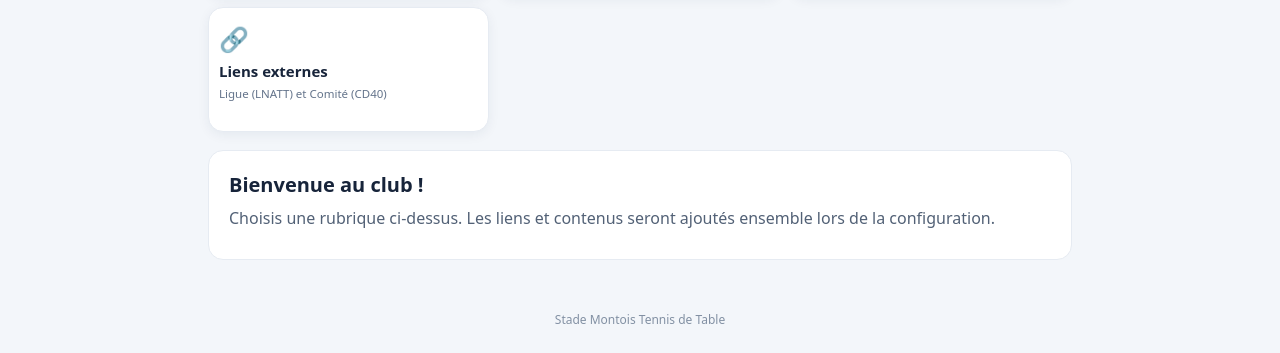
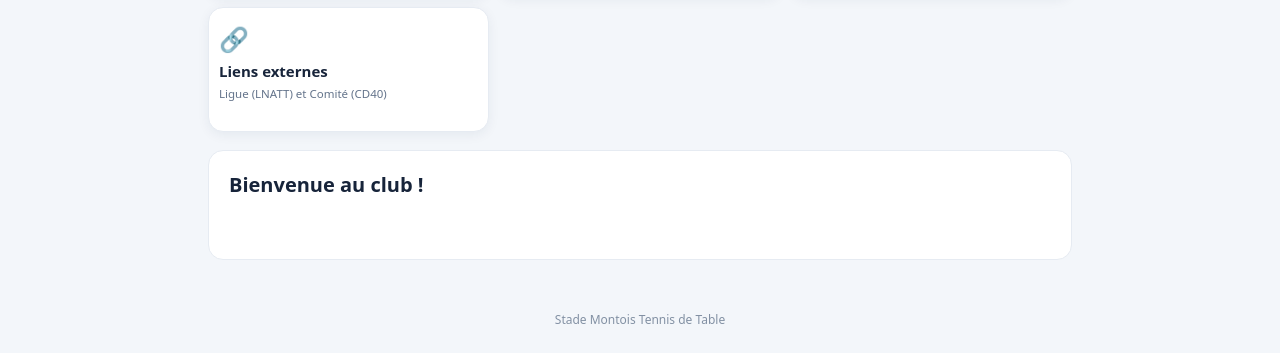
Before and after one commit to ThrrLr/smtt, a plain HTML site: page index.html in a window 1280 px wide. Shown: the part 629-982 px from the top of the page. Drawn offline with Linux system fonts and the light colour scheme.

Commit message:
Update index.html

```diff
--- a/index.html
+++ b/index.html
@@ -30,7 +30,7 @@
     </section>
     <section class="panel" id="panel" aria-live="polite">
       <h2>Bienvenue au club !</h2>
-      <p>Choisis une rubrique ci-dessus. Les liens et contenus seront ajoutés ensemble lors de la configuration.</p>
+
     </section>
   </main>
   <footer>Stade Montois Tennis de Table</footer>
```
